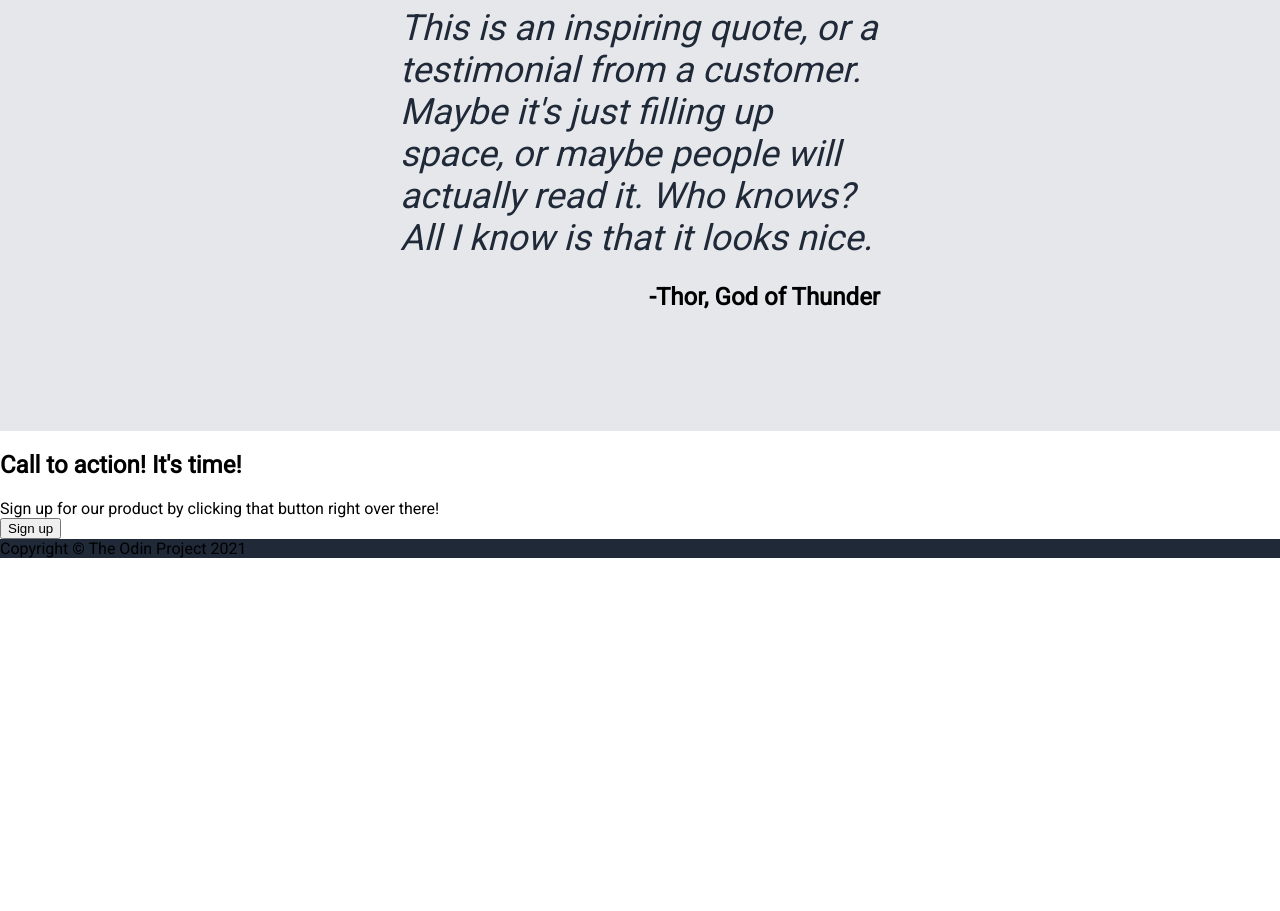
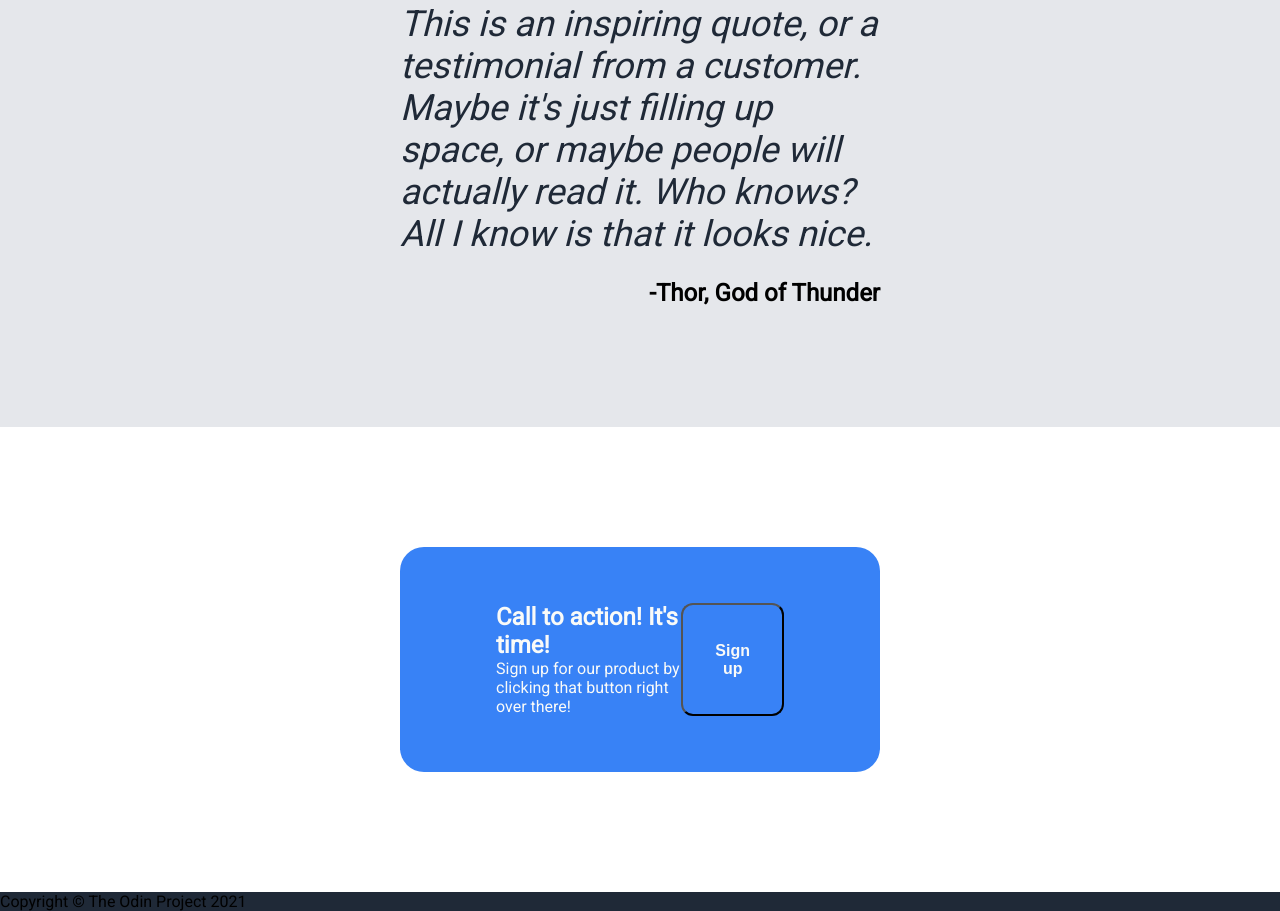
Before and after one commit to rovicchee09/landing-page, a plain HTML site: page index.html in a window 1280 px wide. Shown: the part 1537-2448 px from the top of the page. Before the commit the page ends 2095 px from the top, so only its background shows below. Drawn offline with Linux system fonts and the light colour scheme.

Commit message:
More div edits to index.html and more styles to style.css

```diff
--- a/index.html
+++ b/index.html
@@ -58,9 +58,11 @@
     </div>
 
     <div class="action">
-        <h2>Call to action! It's time!</h2>
-        <p>Sign up for our product by clicking that button right over there!</p>
-        <button>Sign up</button>
+        <div class="left-text">
+            <h2>Call to action! It's time!</h2>
+            <p>Sign up for our product by clicking that button right over there!</p>
+        </div>
+            <button>Sign up</button>
     </div>
 
     <div class="footer">
--- a/style.css
+++ b/style.css
@@ -83,13 +83,6 @@ body {
     margin: 0px;
 }
 
-.description button {
-    width: fit-content;
-    font-size: 16px;
-    padding: 8px 32px 8px 32px;
-    border-radius: 12px;
-}
-
 .information h2 {
     font-size: 36px;
     font-weight: bolder;
@@ -142,7 +135,40 @@ body {
     margin-top: 24px;
 }
 
+.action {
+    background-color: #3882f6;
+    color: #f9faf8;
+    display: flex;
+    margin: 120px 400px 120px 400px;
+    padding: 56px 96px 56px 96px;
+    border-radius: 24px;
+    justify-content: space-between;
+}
+
+.action .left-text h2 {
+    margin: 0;
+    padding: 0;
+}
+.action .left-text {
+    display: flex;
+    flex-direction: column;
+}
+
 .header, .information, .quote {
     padding-left: 400px;
     padding-right: 400px;
 }
+
+button {
+    width: fit-content;
+    font-size: 16px;
+    padding: 8px 32px 8px 32px;
+    border-radius: 12px;
+    background-color: #3882f6;
+    color: #f9faf8;
+    font-weight: bold;
+}
+
+.description button {
+    border: none;
+}
```
